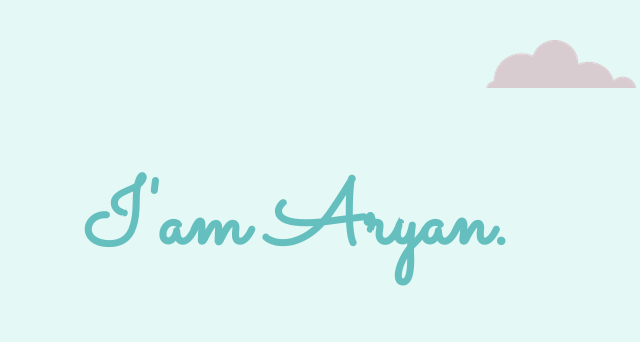
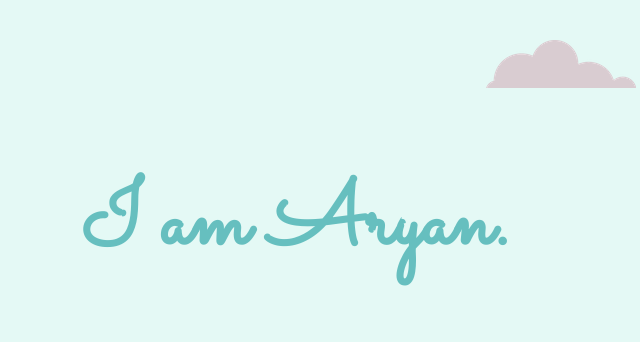
Before and after one commit to aroraarryan/personal-site, a plain HTML site: page index.html in a window 1280 px wide. Shown: the top 342 px of the page, 344-984 px from the left. Drawn offline with Linux system fonts and the light colour scheme.

Commit message:
Update index.html

```diff
--- a/index.html
+++ b/index.html
@@ -14,7 +14,7 @@
 <body>
   <div class="top-container">
     <img class="top-cloud"src="cloud.png" alt="cloud-img">
-    <h1>I'am Aryan.</h1>
+    <h1>I am Aryan.</h1>
     <h2>Web Developer.</h2>
      <img class="bottom-cloud"src="cloud.png" alt="cloud-img">
      <img src="mountain.png" alt="mountain-img">
```
